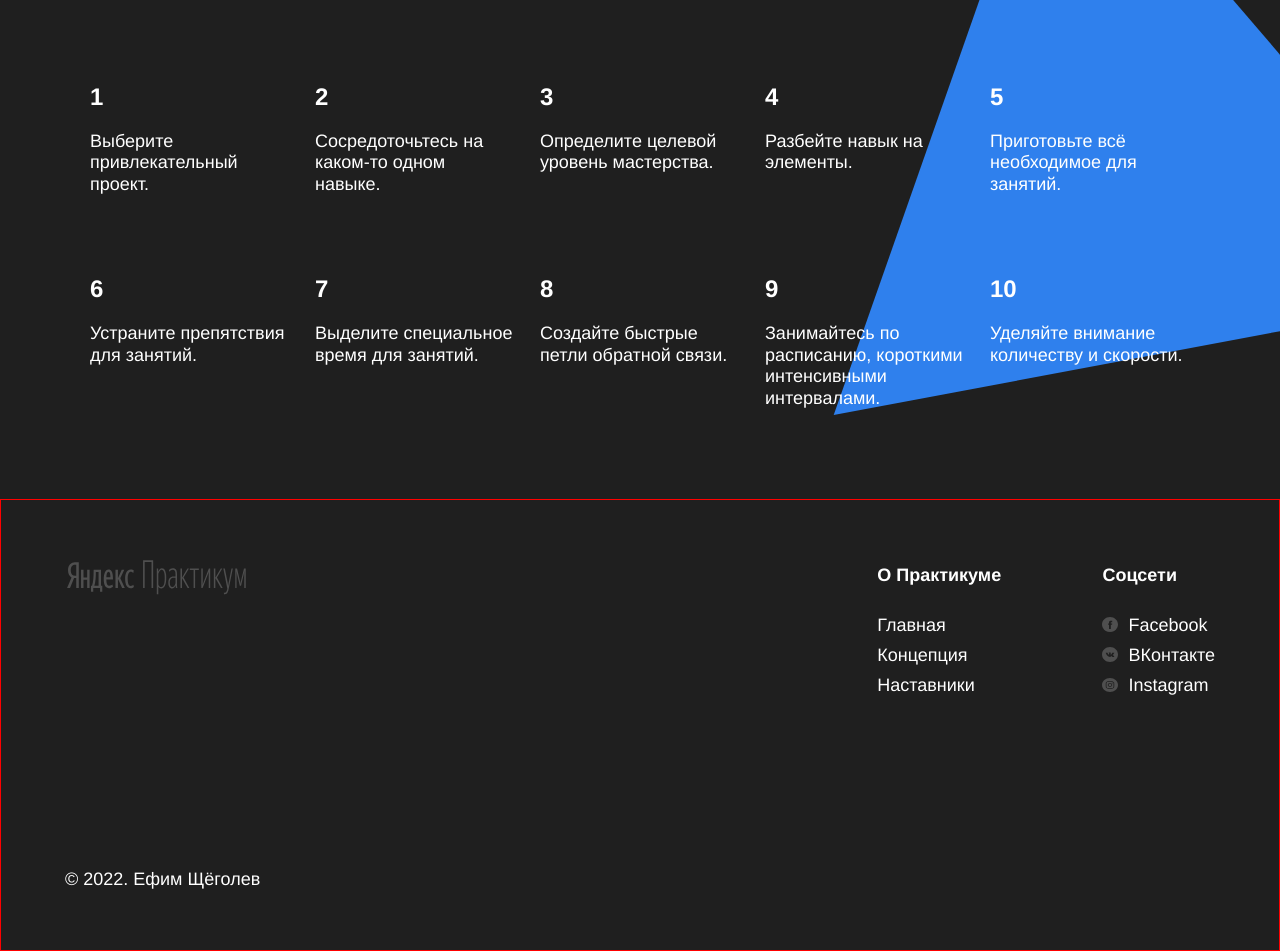
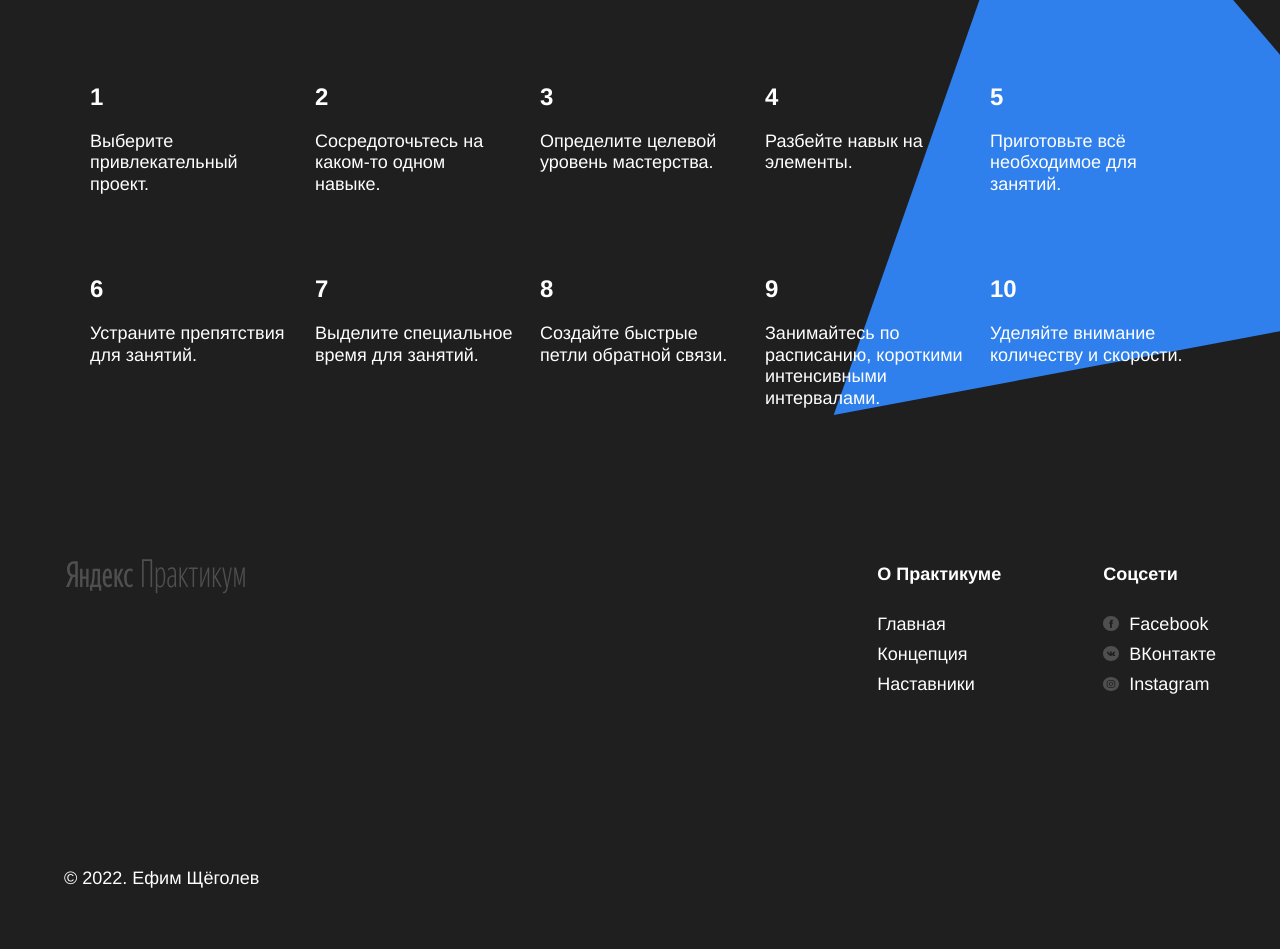
Before and after one commit to EfimGoldfinch/how-to-learn, a plain HTML site: page index.html in a window 1280 px wide. Shown: the part 3182-4133 px from the top of the page. Drawn offline with Linux system fonts and the light colour scheme.

Commit message:
Убран бордер

```diff
--- a/styles/style.css
+++ b/styles/style.css
@@ -17,7 +17,6 @@
   position: relative;
   background-color: #f2f2f2;
   align-items: center;
-  /*border: 1px solid red;*/
   /* выше установили ограничения для секции */
 }
 .main {
@@ -111,7 +110,6 @@
 .two-columns__main-text {
   display: flex;
   flex-direction: column;
-  /*border: 1px solid red;*/
   justify-content: space-between;
   width: 80%;
   min-width: 784px;
@@ -286,7 +284,6 @@
   padding: 60px 0 40px 0;
   min-height: 350px;
   background-color: #1f1f1f;
-  border: 1px solid red;
 }
 
 .footer__columns {
```
